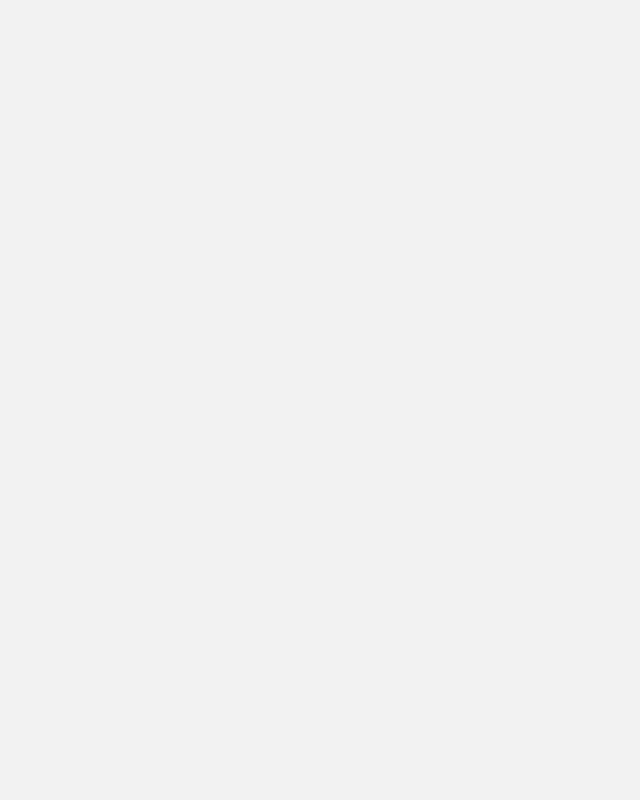
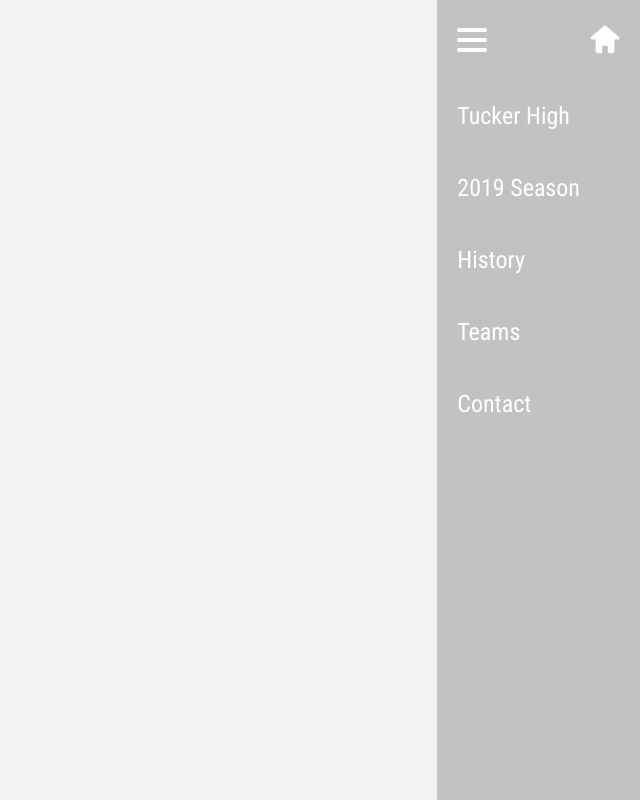
Before and after one commit to GreenNick/hs2018-robotics-site, a React (Create React App) app: page /Contact in a window 1280 px wide. Shown: the whole page, without its empty margins (640-1280 px from the left). Built offline with nearby package versions, Linux system fonts and the light colour scheme.

Commit message:
adds routing to contact and teams pages

```diff
--- a/src/App.js
+++ b/src/App.js
@@ -4,6 +4,8 @@ import HomePage from './Components/HomePage/HomePage'
 import NavTuckerHigh from './Components/NavTuckerHigh/NavTuckerHigh'
 import Nav2019Season from './Components/Nav2019Season/Nav2019Season'
 import NavHistory from './Components/NavHistory/NavHistory'
+import TeamsPage from './Components/TeamsPage/TeamsPage'
+import Contact from './Components/Contact/Contact'
 
 class App extends Component {
   render () {
@@ -14,6 +16,8 @@ class App extends Component {
           <Route path='/TuckerHigh' component={NavTuckerHigh} exact />
           <Route path='/2019Season' component={Nav2019Season} exact />
           <Route path='/History' component={NavHistory} exact />
+          <Route path='/Teams' component={TeamsPage} exact />
+          <Route path='/Contact' component={Contact} exact />
         </div>
       </BrowserRouter>
     )
--- /dev/null
+++ b/src/Components/Contact/Contact.js
@@ -0,0 +1,14 @@
+import React, { Component } from 'react'
+import Navigation from '../Navigation/Navigation'
+
+class Contact extends Component {
+  render () {
+    return (
+      <main>
+        <Navigation />
+      </main>
+    )
+  }
+}
+
+export default Contact
--- /dev/null
+++ b/src/Components/TeamsPage/TeamsPage.js
@@ -0,0 +1,14 @@
+import React, { Component } from 'react'
+import Navigation from '../Navigation/Navigation'
+
+class HomePage extends Component {
+  render () {
+    return (
+      <main>
+        <Navigation />
+      </main>
+    )
+  }
+}
+
+export default HomePage
```
Also changed, not shown: src/Components/Contact/Contact.module.css (added).
